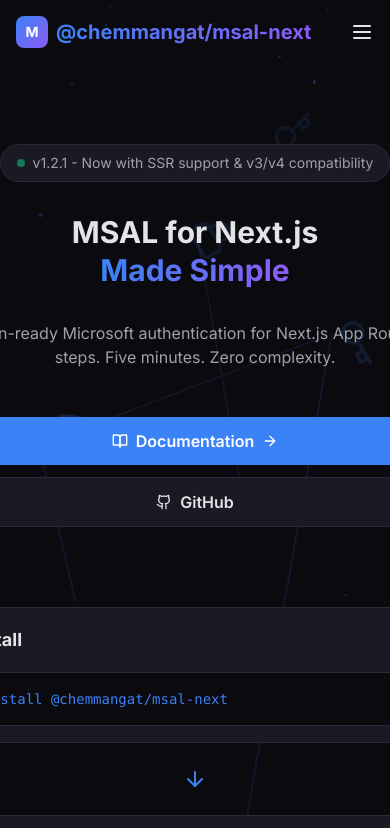
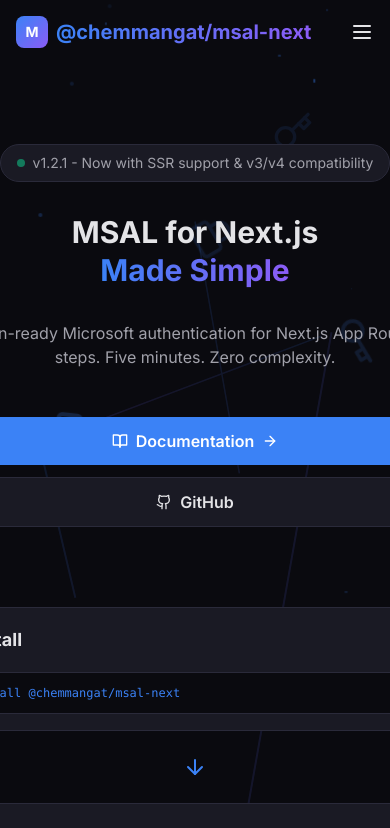
Before and after one commit to Chemmangat/msal-next, a Next.js app: page / in a window 390 px wide. Shown: the top 828 px of the page. Built offline with nearby package versions, Linux system fonts and the light colour scheme.

Commit message:
chore: responsiveness

```diff
--- a/src/app/page.tsx
+++ b/src/app/page.tsx
@@ -23,7 +23,7 @@
   };
 
   return (
-    <div className="min-h-screen bg-dark-bg" onMouseMove={handleMouseMove}>
+    <div className="min-h-screen bg-dark-bg overflow-x-hidden" onMouseMove={handleMouseMove}>
       {/* Hero Section */}
       <section className="relative min-h-screen flex items-center justify-center overflow-hidden pt-16">
         {/* Cool Authentication Background */}
@@ -41,9 +41,6 @@
             initial={{ opacity: 0, y: 20 }}
             animate={{ opacity: 1, y: 0 }}
             transition={{ duration: 0.6 }}
-            style={{
-              transform: `translate(${mousePosition.x * 0.5}px, ${mousePosition.y * 0.5}px)`,
-            }}
             className="text-center space-y-8 mb-20"
           >
             {/* Badge */}
@@ -103,25 +100,22 @@
             initial={{ opacity: 0, y: 20 }}
             animate={{ opacity: 1, y: 0 }}
             transition={{ delay: 0.5, duration: 0.6 }}
-            style={{
-              transform: `translate(${mousePosition.x * 0.3}px, ${mousePosition.y * 0.3}px)`,
-            }}
-            className="max-w-4xl mx-auto"
+            className="max-w-4xl mx-auto w-full"
           >
-            <div className="space-y-6">
+            <div className="space-y-6 w-full">
               {/* Step 1: Install */}
               <SetupStep
                 number={1}
                 title="Install"
                 delay={0.6}
               >
-                <div className="flex items-center bg-dark-bg border border-dark-border rounded-lg overflow-hidden">
-                  <code className="px-6 py-4 text-accent-primary text-sm flex-1">
+                <div className="flex items-center bg-dark-bg border border-dark-border rounded-lg overflow-hidden w-full">
+                  <code className="px-4 sm:px-6 py-3 sm:py-4 text-accent-primary text-xs sm:text-sm flex-1 overflow-x-auto whitespace-nowrap">
                     npm install @chemmangat/msal-next
                   </code>
                   <button
                     onClick={copyInstall}
-                    className="px-4 py-4 border-l border-dark-border hover:bg-dark-elevated transition-colors"
+                    className="px-3 sm:px-4 py-3 sm:py-4 border-l border-dark-border hover:bg-dark-elevated transition-colors flex-shrink-0"
                     title="Copy to clipboard"
                   >
                     {copied ? (
@@ -204,9 +198,6 @@
             initial={{ opacity: 0 }}
             animate={{ opacity: 1 }}
             transition={{ delay: 1.3 }}
-            style={{
-              transform: `translate(${mousePosition.x * 0.2}px, ${mousePosition.y * 0.2}px)`,
-            }}
             className="mt-16 sm:mt-20 md:mt-24 grid grid-cols-1 sm:grid-cols-2 md:grid-cols-3 gap-4 sm:gap-6"
           >
             <FeatureCard
@@ -249,19 +240,21 @@
       initial={{ opacity: 0, x: -20 }}
       animate={{ opacity: 1, x: 0 }}
       transition={{ delay, duration: 0.5 }}
-      className="relative"
+      className="relative w-full"
     >
-      <div className="bg-dark-elevated border border-dark-border rounded-xl sm:rounded-2xl p-4 sm:p-6 hover:border-accent-primary/50 transition-all">
+      <div className="bg-dark-elevated border border-dark-border rounded-xl sm:rounded-2xl p-4 sm:p-6 hover:border-accent-primary/50 transition-all w-full">
         <div className="flex items-center gap-3 sm:gap-4 mb-4">
           <div className="w-8 h-8 sm:w-10 sm:h-10 bg-gradient-to-br from-accent-primary to-accent-secondary rounded-lg sm:rounded-xl flex items-center justify-center flex-shrink-0">
             <span className="text-white font-bold text-base sm:text-lg">{number}</span>
           </div>
-          <div className="min-w-0">
+          <div className="min-w-0 flex-1">
             <h3 className="text-lg sm:text-xl font-bold text-dark-text truncate">{title}</h3>
             {subtitle && <p className="text-xs sm:text-sm text-dark-muted truncate">{subtitle}</p>}
           </div>
         </div>
-        {children}
+        <div className="w-full overflow-hidden">
+          {children}
+        </div>
       </div>
     </motion.div>
   );
@@ -282,9 +275,9 @@
 
 function CodeDisplay({ code }: { code: string }) {
   return (
-    <div className="bg-dark-bg border border-dark-border rounded-lg sm:rounded-xl overflow-hidden">
+    <div className="bg-dark-bg border border-dark-border rounded-lg sm:rounded-xl overflow-hidden w-full">
       <div className="p-3 sm:p-4 overflow-x-auto">
-        <pre className="text-xs sm:text-sm">
+        <pre className="text-xs sm:text-sm whitespace-pre">
           <code className="text-dark-text">{code}</code>
         </pre>
       </div>
```
